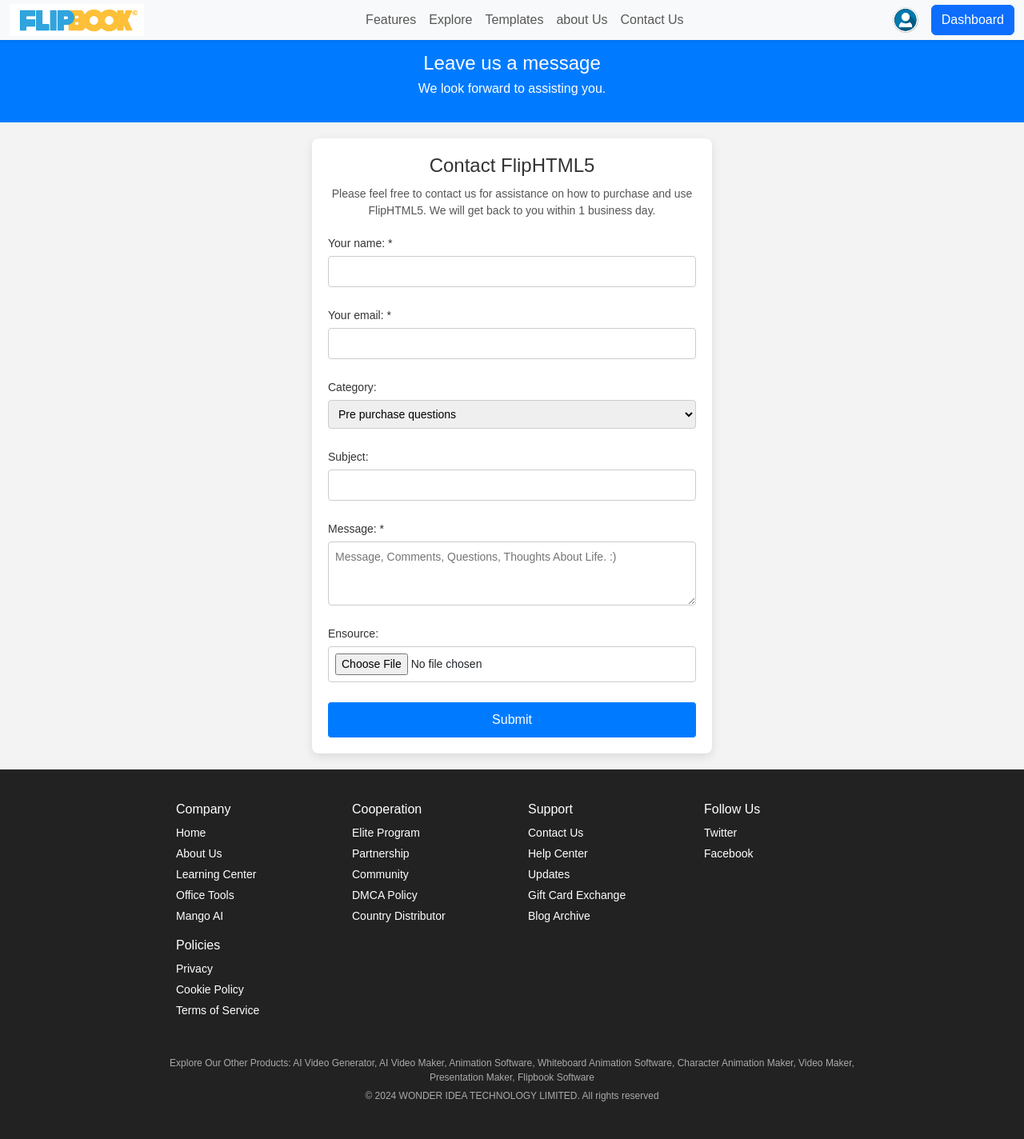
After one commit to kirti-456/flipbook2, a PHP site: page /contactUs.html in a window 1280 px wide. The commit adds this page. Shown: the whole page at 80% size. Run offline with PHP 8.4, Linux system fonts and the light colour scheme.

Commit message:
added contact us

```diff
--- /dev/null
+++ b/assets/css/contact.css
@@ -0,0 +1,193 @@
+* {
+    margin: 0;
+    padding: 0;
+    box-sizing: border-box;
+}
+
+body {
+    font-family: Arial, sans-serif;
+    background-color: #f3f3f3;
+    display: flex;
+    flex-direction: column;
+    align-items: center;
+    justify-content: center;
+    min-height: 100vh;
+}
+.container {
+    max-width: 100%;
+    margin: 0 auto;
+    padding: -20px;
+}
+
+/* Navbar */
+.navbar {
+    padding: 0.1rem 0;
+    position: fixed;
+    top: 0%;
+    width: 100%;
+    padding: 0rem 0;
+    background-color: white;
+    box-shadow: 0 4px 8px rgba(0, 0, 0, 0.05);
+}
+
+.nav-link {
+    font-size: 1rem;
+    padding: 0.5rem 1rem;
+}
+
+.navbar-brand img {
+    height: 40px;
+}
+
+/* Header Section */
+.contact-header {
+    width: 100%;
+    padding: 20px;
+    background-color: #007bff;
+    color: #ffffff;
+    text-align: center;
+    margin-bottom: 20px;
+    margin-top: 45px;
+}
+
+.contact-header h2 {
+    font-size: 24px;
+    margin-bottom: 5px;
+}
+
+.contact-header p {
+    font-size: 16px;
+    margin-bottom: 10px;
+}
+
+.header-info {
+    font-size: 14px;
+    font-style: italic;
+}
+
+/* Contact Form Section */
+.contact-container {
+    width: 100%;
+    max-width: 500px;
+    background-color: #ffffff;
+    padding: 20px;
+    border-radius: 8px;
+    box-shadow: 0px 4px 12px rgba(0, 0, 0, 0.1);
+    text-align: center;
+}
+
+.contact-container h1 {
+    color: #333;
+    font-size: 24px;
+    margin-bottom: 10px;
+}
+
+.contact-container p {
+    color: #555;
+    font-size: 14px;
+    margin-bottom: 20px;
+}
+
+.contact-form {
+    display: flex;
+    flex-direction: column;
+}
+
+.contact-form label {
+    font-size: 14px;
+    color: #333;
+    margin-bottom: 5px;
+    text-align: left;
+}
+
+.contact-form input[type="text"],
+.contact-form input[type="email"],
+.contact-form input[type="file"],
+.contact-form select,
+.contact-form textarea {
+    width: 100%;
+    padding: 8px;
+    margin-bottom: 25px;
+    border: 1px solid #ccc;
+    border-radius: 4px;
+    font-size: 14px;
+}
+
+.contact-form textarea {
+    resize: vertical;
+    min-height: 80px;
+}
+
+.contact-form button {
+    padding: 10px;
+    background-color: #007bff;
+    color: #fff;
+    font-size: 16px;
+    border: none;
+    border-radius: 4px;
+    cursor: pointer;
+    transition: background-color 0.3s ease;
+}
+
+.contact-form button:hover {
+    background-color: #0056b3;
+}
+footer {
+    background-color: #222;
+    color: #fff;
+    padding: 40px 0;
+    padding-right: 200px;
+    padding-left: 200px;
+    margin-top: 20px;
+    text-align: left;
+    font-size: 14px;
+}
+
+.footer-container {
+    display: flex;
+    justify-content: space-between;
+    max-width: 120%;
+    margin: 0 auto;
+    flex-wrap: wrap;
+}
+
+.footer-section {
+    flex: 1;
+    min-width: 150px;
+    margin: 0 20px;
+}
+
+.footer-section h4 {
+    font-size: 16px;
+    margin-bottom: 10px;
+}
+
+.footer-section ul {
+    list-style: none;
+    padding: 0;
+}
+
+.footer-section ul li {
+    margin-bottom: 5px;
+}
+
+.footer-section ul li a {
+    color: #fff;
+    text-decoration: none;
+    transition: color 0.3s;
+}
+
+.footer-section ul li a:hover {
+    color: #ddd;
+}
+
+.footer-bottom {
+    text-align: center;
+    margin-top: 30px;
+    font-size: 12px;
+    color: #aaa;
+}
+
+.footer-bottom p {
+    margin: 5px 0;
+}
--- a/assets/css/dashboard.css
+++ b/assets/css/dashboard.css
@@ -83,6 +83,7 @@
 
 .sidebar {
     list-style: none;
+    padding-top: 10px;
 }
 
 .sidebar a {
--- a/assets/css/features.css
+++ b/assets/css/features.css
@@ -57,7 +57,8 @@
 }
 
 .header img {
-    max-width: 100%;
+    margin-top: 40px;
+    max-width: 90%;
     margin-left: 40px;
 }
 
--- /dev/null
+++ b/contactUs.html
@@ -0,0 +1,147 @@
+<!DOCTYPE html>
+<html lang="en">
+<head>
+    <meta charset="UTF-8">
+    <meta name="viewport" content="width=device-width, initial-scale=1.0">
+    <title>Contact Form</title>
+    <link href="https://cdn.jsdelivr.net/npm/bootstrap@5.3.0-alpha3/dist/css/bootstrap.min.css" rel="stylesheet">
+    <link rel="stylesheet" href="./assets/css/contact.css">
+</head>
+<body>
+    <!-- Navbar -->
+    <nav class="navbar navbar-expand-lg navbar-light bg-light shadow-sm ">
+        <div class="container">
+            <a class="navbar-brand" href="./home.html">
+                <img src="./assets/images/download.png" alt="Logo" height="40" >
+            </a>
+            <button class="navbar-toggler" type="button" data-bs-toggle="collapse" data-bs-target="#navbarNav" aria-controls="navbarNav" aria-expanded="false" aria-label="Toggle navigation">
+                <span class="navbar-toggler-icon"></span>
+            </button>
+            <div class="collapse navbar-collapse justify-content-center" id="navbarNav">
+                <ul class="navbar-nav">
+                    <li class="nav-item">
+                        <a class="nav-link" href="#">Features</a>
+                    </li>
+                    <li class="nav-item">
+                        <a class="nav-link" href="#">Explore</a>
+                    </li>
+                    <li class="nav-item">
+                        <a class="nav-link" href="./template.html">Templates</a>
+                    </li>
+                    <li class="nav-item">
+                        <a class="nav-link" href="#">about Us</a>
+                    </li>
+                    <li class="nav-item">
+                        <a class="nav-link" href="#">Contact Us</a>
+                    </li>
+                </ul>
+            </div>
+            <div class="d-flex align-items-center">
+                <div class="dropdown">
+                    <a href="#" class="d-block link-dark text-decoration-none" id="dropdownUser" data-bs-toggle="dropdown" aria-expanded="false">
+                        <img src="./assets/images/usericon.png" alt="User" width="32" height="32" class="rounded-circle">
+                    </a>
+                    <ul class="dropdown-menu dropdown-menu-end" aria-labelledby="dropdownUser">
+                        <li><a class="dropdown-item" href="login.html">Login</a></li>
+                        <li><a class="dropdown-item" href="register.html">Register</a></li>
+                    </ul>
+                </div>
+                <a class="btn btn-primary ms-3" href="./dashboard.html">Dashboard</a>
+            </div>
+        </div>
+    </nav>
+    <!-- Header Section -->
+    <header class="contact-header">
+        <h2>Leave us a message</h2>
+        <p>We look forward to assisting you.</p>
+    </header>
+
+    <!-- Contact Form Section -->
+    <div class="contact-container">
+        <h1>Contact FlipHTML5</h1>
+        <p>Please feel free to contact us for assistance on how to purchase and use FlipHTML5. We will get back to you within 1 business day.</p>
+
+        <form action="#" method="POST" class="contact-form">
+            <label for="name">Your name: *</label>
+            <input type="text" id="name" name="name" required>
+
+            <label for="email">Your email: *</label>
+            <input type="email" id="email" name="email" required>
+
+            <label for="category">Category:</label>
+            <select id="category" name="category">
+                <option value="Pre purchase questions">Pre purchase questions</option>
+                <option value="Technical support">Technical support</option>
+                <option value="Billing questions">Billing questions</option>
+                <option value="General inquiry">General inquiry</option>
+            </select>
+
+            <label for="subject">Subject:</label>
+            <input type="text" id="subject" name="subject">
+
+            <label for="message">Message: *</label>
+            <textarea id="message" name="message" required placeholder="Message, Comments, Questions, Thoughts About Life. :)"></textarea>
+
+            <label for="file">Ensource:</label>
+            <input type="file" id="file" name="file">
+
+            <button type="submit">Submit</button>
+        </form>
+    </div>
+    <!-- Bootstrap JS -->
+    <script src="https://cdn.jsdelivr.net/npm/bootstrap@5.3.0-alpha3/dist/js/bootstrap.bundle.min.js"></script>
+    <footer>
+        <div class="footer-container">
+            <div class="footer-section">
+                <h4>Company</h4>
+                <ul>
+                    <li><a href="#">Home</a></li>
+                    <li><a href="#">About Us</a></li>
+                    <li><a href="#">Learning Center</a></li>
+                    <li><a href="#">Office Tools</a></li>
+                    <li><a href="#">Mango AI</a></li>
+                </ul>
+            </div>
+            <div class="footer-section">
+                <h4>Cooperation</h4>
+                <ul>
+                    <li><a href="#">Elite Program</a></li>
+                    <li><a href="#">Partnership</a></li>
+                    <li><a href="#">Community</a></li>
+                    <li><a href="#">DMCA Policy</a></li>
+                    <li><a href="#">Country Distributor</a></li>
+                </ul>
+            </div>
+            <div class="footer-section">
+                <h4>Support</h4>
+                <ul>
+                    <li><a href="#">Contact Us</a></li>
+                    <li><a href="#">Help Center</a></li>
+                    <li><a href="#">Updates</a></li>
+                    <li><a href="#">Gift Card Exchange</a></li>
+                    <li><a href="#">Blog Archive</a></li>
+                </ul>
+            </div>
+            <div class="footer-section">
+                <h4>Follow Us</h4>
+                <ul>
+                    <li><a href="#">Twitter</a></li>
+                    <li><a href="#">Facebook</a></li>
+                </ul>
+            </div>
+            <div class="footer-section">
+                <h4>Policies</h4>
+                <ul>
+                    <li><a href="#">Privacy</a></li>
+                    <li><a href="#">Cookie Policy</a></li>
+                    <li><a href="#">Terms of Service</a></li>
+                </ul>
+            </div>
+        </div>
+        <div class="footer-bottom">
+            <p>Explore Our Other Products: AI Video Generator, AI Video Maker, Animation Software, Whiteboard Animation Software, Character Animation Maker, Video Maker, Presentation Maker, Flipbook Software</p>
+            <p>© 2024 WONDER IDEA TECHNOLOGY LIMITED. All rights reserved</p>
+        </div>
+    </footer>
+</body>
+</html>
```
